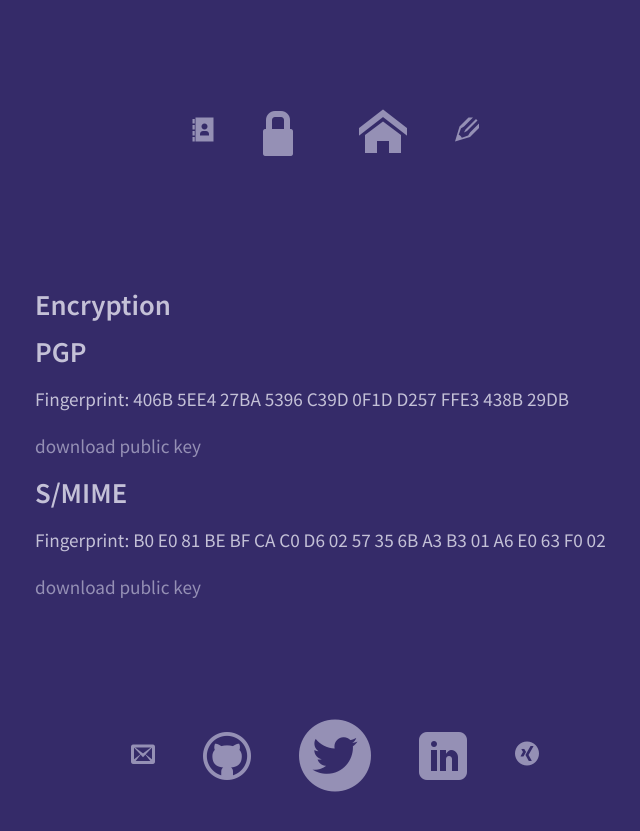
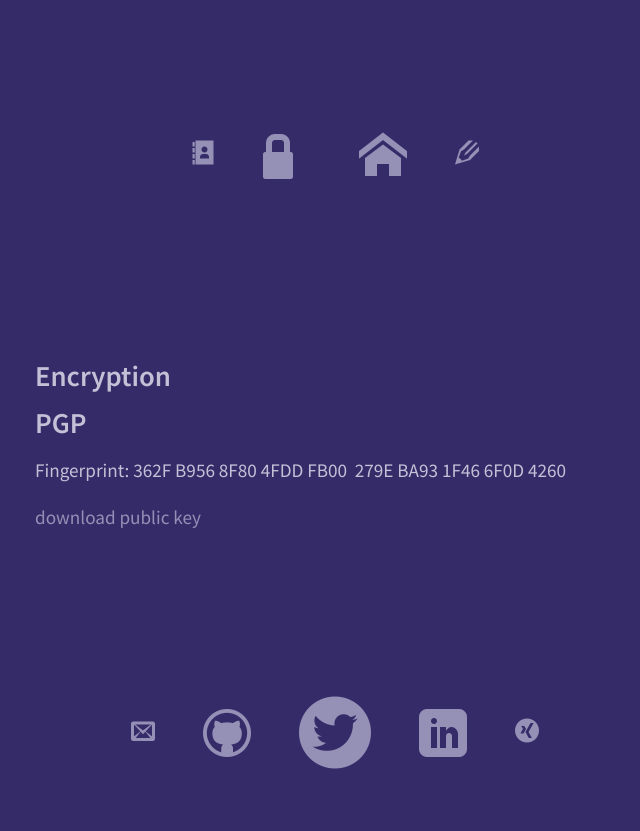
Before and after one commit to maennchen/maennchen.github.io, a Jekyll site: the page built from encryption.md, in a window 1280 px wide. Shown: the top 831 px of the page, without its empty margins (305-945 px from the left). Built offline with Jekyll 4.4.1, drawn with Linux system fonts in a browser that asks for light colours; some web fonts are replaced.

Commit message:
Update Encryption

```diff
--- a/encryption.md
+++ b/encryption.md
@@ -6,11 +6,6 @@ description: Contact me securely with the following Public Keys
 ---
 
 ## PGP
-Fingerprint: 406B 5EE4 27BA 5396 C39D 0F1D D257 FFE3 438B 29DB
+Fingerprint: 362F B956 8F80 4FDD FB00  279E BA93 1F46 6F0D 4260
 
 [download public key](/pgp.asc)
-
-## S/MIME
-Fingerprint: B0 E0 81 BE BF CA C0 D6 02 57 35 6B A3 B3 01 A6 E0 63 F0 02
-
-[download public key](/smime.asc)
```
